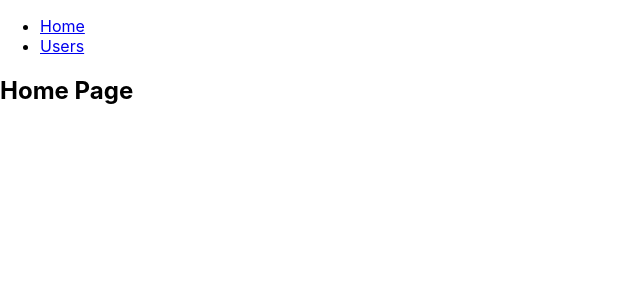
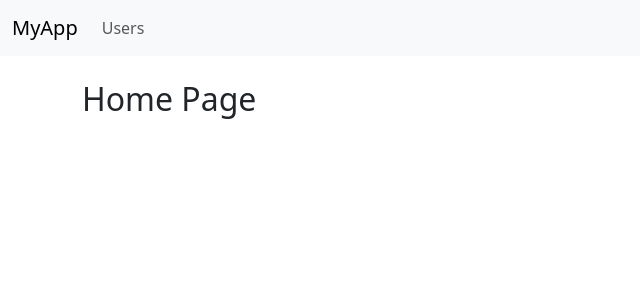
Before and after one commit to steliosk98/eBOS-Assessment, a React (Create React App) app in the folder react-users-app/: page / in a window 1280 px wide. Shown: the top 300 px of the page, without its empty margins (0-640 px from the left). Built offline with nearby package versions, Linux system fonts and the light colour scheme.

Commit message:
Imported Boostrap and created a simple Users Layout design

```diff
--- a/react-users-app/package.json
+++ b/react-users-app/package.json
@@ -6,6 +6,7 @@
     "@testing-library/jest-dom": "^5.17.0",
     "@testing-library/react": "^13.4.0",
     "@testing-library/user-event": "^13.5.0",
+    "bootstrap": "^5.3.3",
     "react": "^18.3.1",
     "react-dom": "^18.3.1",
     "react-router-dom": "^6.23.0",
--- a/react-users-app/src/App.js
+++ b/react-users-app/src/App.js
@@ -1,26 +1,31 @@
 import React from 'react';
 import { BrowserRouter as Router, Route, Routes, Link } from 'react-router-dom';
 import Users from './Users';
+import './App.css'; // Ensure you have an App.css for additional custom styles
 
 function App() {
   return (
       <Router>
         <div>
-          <nav>
-            <ul>
-              <li>
-                <Link to="/">Home</Link>
-              </li>
-              <li>
-                <Link to="/users">Users</Link>
+          <nav className="navbar navbar-expand-lg navbar-light bg-light">
+            <div className="container-fluid">
+              <Link className="navbar-brand" to="/">MyApp</Link>
+              <div className="collapse navbar-collapse">
+                <ul className="navbar-nav me-auto mb-2 mb-lg-0">
+                  <li className="nav-item">
+                    <Link className="nav-link" to="/users">Users</Link>
                   </li>
                 </ul>
+              </div>
+            </div>
           </nav>
 
+          <div className="container mt-4">
             <Routes>
               <Route path="/users" element={<Users />} />
               <Route path="/" element={<Home />} />
             </Routes>
+          </div>
         </div>
       </Router>
   );
--- a/react-users-app/src/Users.js
+++ b/react-users-app/src/Users.js
@@ -2,6 +2,8 @@ import React, { useState, useEffect } from 'react';
 
 function Users() {
     const [users, setUsers] = useState([]);
+    const [currentPage, setCurrentPage] = useState(1);
+    const [usersPerPage] = useState(10);
 
     useEffect(() => {
         fetch('http://localhost:4000/users') // Adjust this URL to your API endpoint
@@ -10,16 +12,54 @@ function Users() {
             .catch(error => console.error('Error fetching users:', error));
     }, []);
 
+    // Get current users
+    const indexOfLastUser = currentPage * usersPerPage;
+    const indexOfFirstUser = indexOfLastUser - usersPerPage;
+    const currentUsers = users.slice(indexOfFirstUser, indexOfLastUser);
+
+    // Change page
+    const paginate = pageNumber => setCurrentPage(pageNumber);
+
     return (
         <div>
             <h2>Users</h2>
-            <ul>
-                {users.map(user => (
-                    <li key={user.id}>{user.name} - {user.email}</li>
+            <div className="row">
+                {currentUsers.map(user => (
+                    <div className="col-md-4 mb-3" key={user.id}>
+                        <div className="card">
+                            <div className="card-body">
+                                <h5 className="card-title">{user.name}</h5>
+                                <p className="card-text">{user.email}</p>
+                            </div>
+                        </div>
+                    </div>
                 ))}
-            </ul>
+            </div>
+            <Pagination usersPerPage={usersPerPage} totalUsers={users.length} paginate={paginate} />
         </div>
     );
 }
 
+function Pagination({ usersPerPage, totalUsers, paginate }) {
+    const pageNumbers = [];
+
+    for (let i = 1; i <= Math.ceil(totalUsers / usersPerPage); i++) {
+        pageNumbers.push(i);
+    }
+
+    return (
+        <nav>
+            <ul className="pagination">
+                {pageNumbers.map(number => (
+                    <li key={number} className="page-item">
+                        <a onClick={() => paginate(number)} href="!#" className="page-link">
+                            {number}
+                        </a>
+                    </li>
+                ))}
+            </ul>
+        </nav>
+    );
+}
+
 export default Users;
--- a/react-users-app/src/index.js
+++ b/react-users-app/src/index.js
@@ -3,6 +3,8 @@ import ReactDOM from 'react-dom/client';
 import './index.css';
 import App from './App';
 import reportWebVitals from './reportWebVitals';
+import 'bootstrap/dist/css/bootstrap.min.css';
+
 
 const root = ReactDOM.createRoot(document.getElementById('root'));
 root.render(
```
Also changed, not shown: 1 other file (tests, documents, lock files or other folders). Lines whose indentation alone changed are shown as unchanged.
